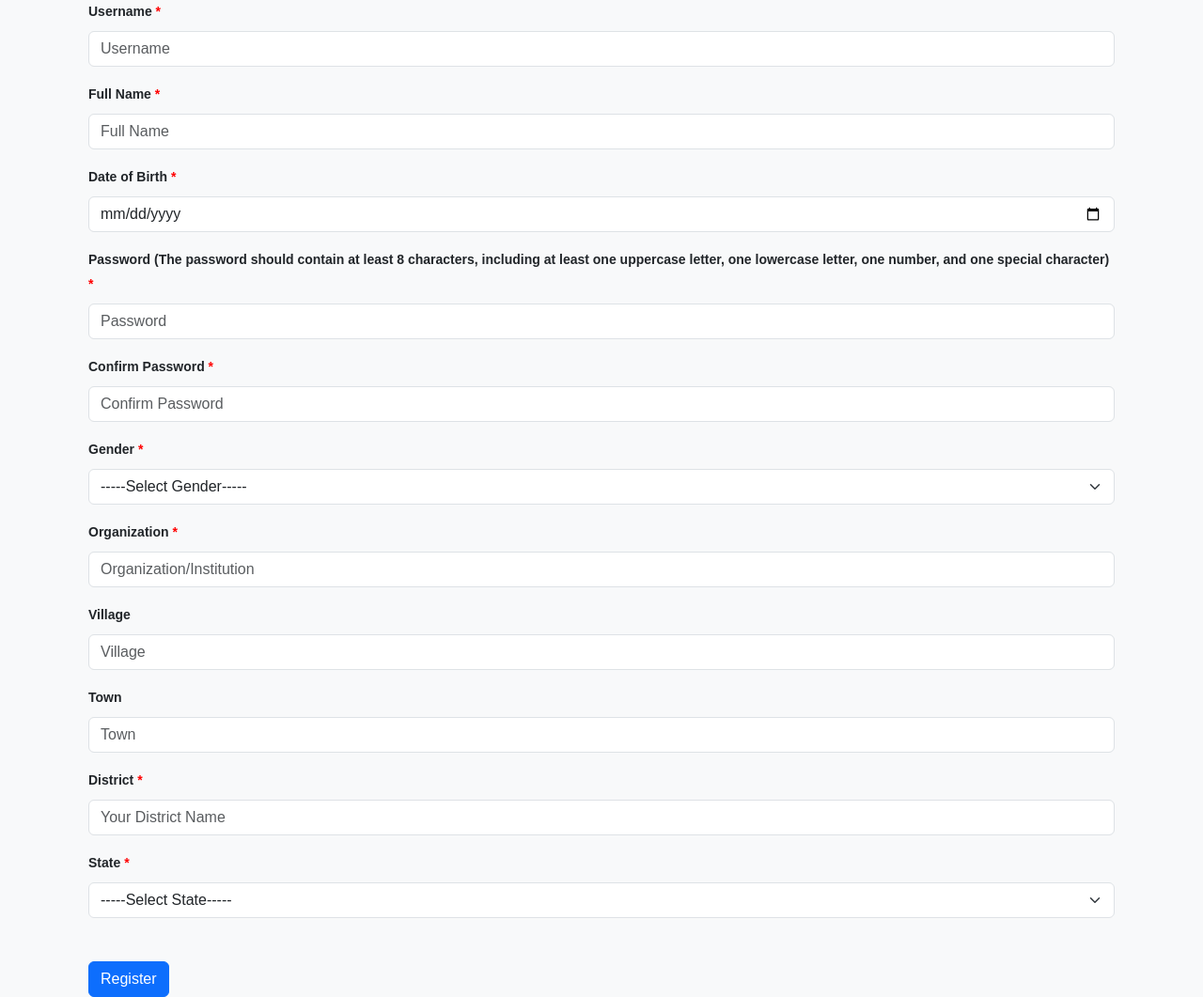
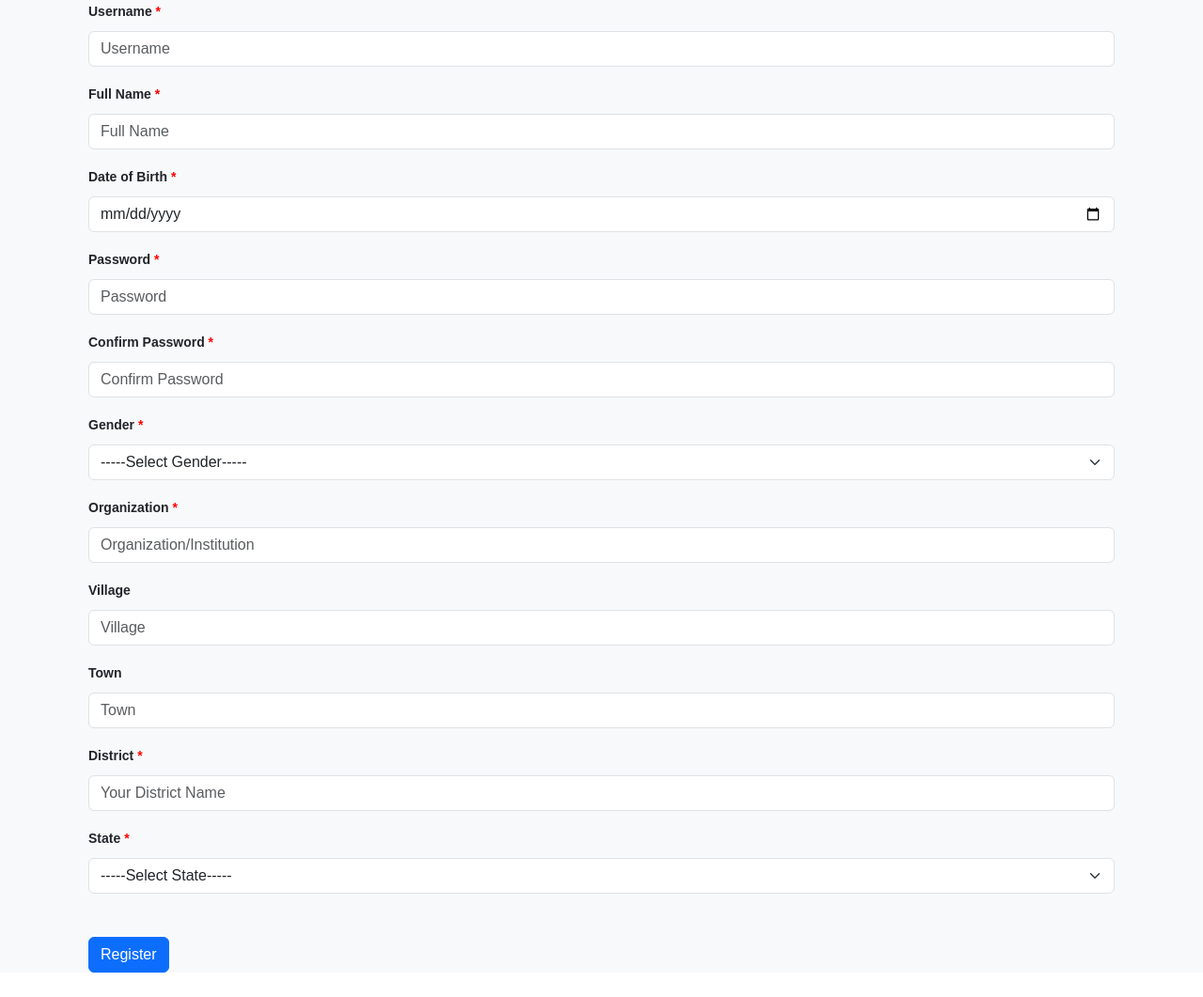
Before and after one commit to exc33ded/Dr-Recorder, a Flask app: page /register in a window 1280 px wide. Shown: the part 270-1331 px from the top of the page at 94% size. After the commit the page ends 1305 px from the top, so only its background shows below. Run offline with Flask 3, Linux system fonts and the light colour scheme; parts of the project's set-up code (start-up, migrations or seed data) failed here and were passed over.

Commit message:
Update register.html

```diff
--- a/templates/register.html
+++ b/templates/register.html
@@ -24,7 +24,7 @@
         <input type="date" class="form-control" id="dob" placeholder="DD/MM/YYYY" name="dob" required>
       </div>
       <div class="mb-3">
-        <label for="password" class="form-label">Password (The password should contain at least 8 characters, including at least one uppercase letter, one lowercase letter, one number, and one special character) <span style="color: red;">*</span></label>
+        <label for="password" class="form-label">Password <span style="color: red;">*</span></label>
         <input type="password" class="form-control" id="password" placeholder="Password" name="password" required>
       </div>
       <div class="mb-3">
```
